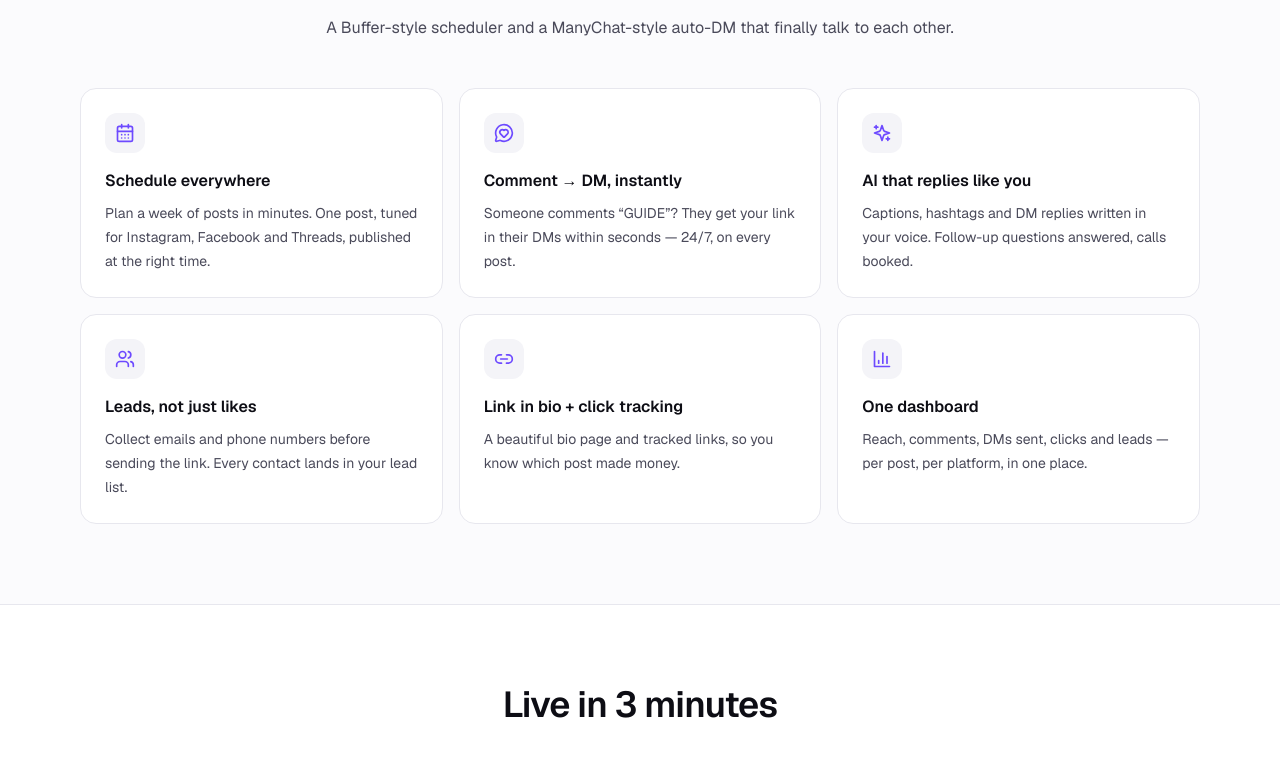
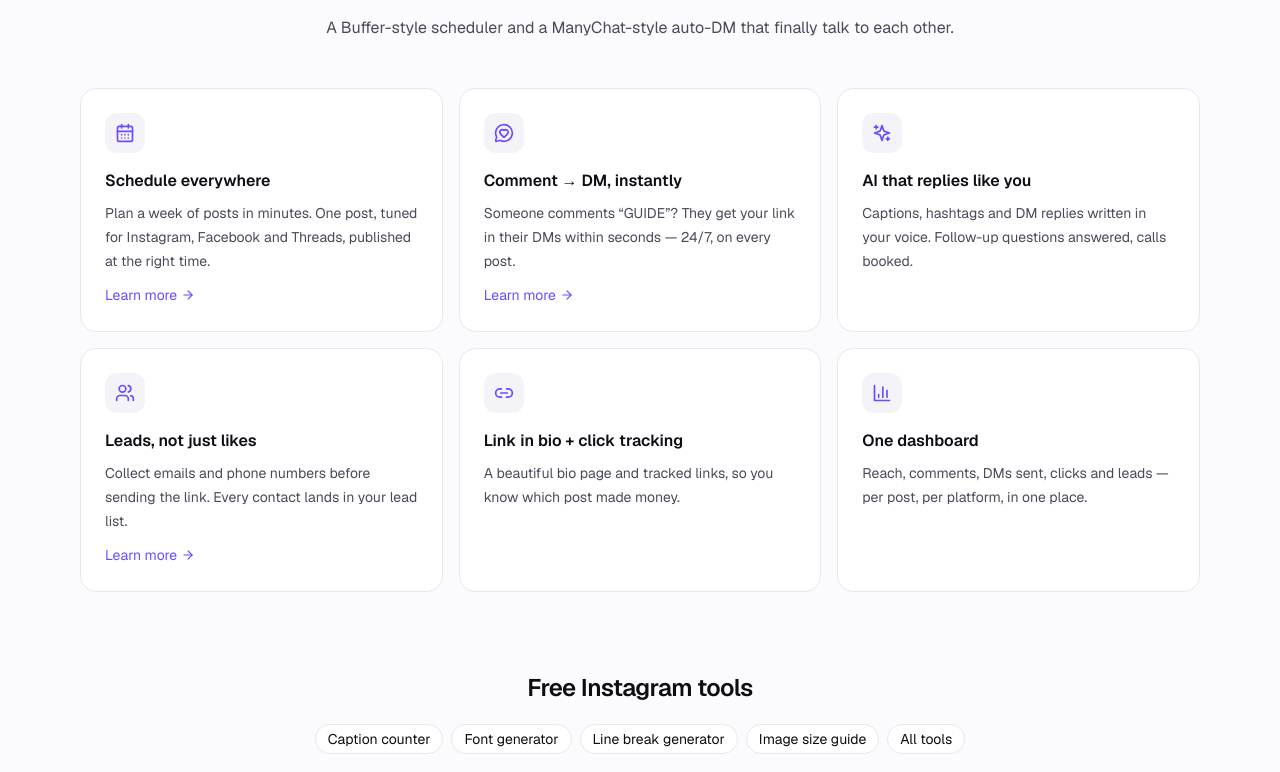
Before and after one commit to Ramanmakkar1/socialapp, a Next.js app: page / in a window 1280 px wide. Shown: the part 1260-2032 px from the top of the page. Built offline with nearby package versions, Linux system fonts and the light colour scheme; no server answers.

Commit message:
autopilot: Homepage: link the feature cards to their landing pages and add a 'Free Instagram tools' strip linking /tools
Task #2294, written by composer-2.5.

```diff
--- a/src/app/page.tsx
+++ b/src/app/page.tsx
@@ -9,10 +9,10 @@ import { BRAND } from "@/lib/brand";
 export const metadata: Metadata = { alternates: { canonical: "/" } };
 
 const features = [
-  { icon: CalendarDays, title: "Schedule everywhere", text: "Plan a week of posts in minutes. One post, tuned for Instagram, Facebook and Threads, published at the right time." },
-  { icon: MessageCircleHeart, title: "Comment → DM, instantly", text: "Someone comments “GUIDE”? They get your link in their DMs within seconds — 24/7, on every post." },
+  { icon: CalendarDays, title: "Schedule everywhere", text: "Plan a week of posts in minutes. One post, tuned for Instagram, Facebook and Threads, published at the right time.", href: "/instagram-scheduler" },
+  { icon: MessageCircleHeart, title: "Comment → DM, instantly", text: "Someone comments “GUIDE”? They get your link in their DMs within seconds — 24/7, on every post.", href: "/instagram-auto-dm" },
   { icon: Sparkles, title: "AI that replies like you", text: "Captions, hashtags and DM replies written in your voice. Follow-up questions answered, calls booked." },
-  { icon: Users, title: "Leads, not just likes", text: "Collect emails and phone numbers before sending the link. Every contact lands in your lead list." },
+  { icon: Users, title: "Leads, not just likes", text: "Collect emails and phone numbers before sending the link. Every contact lands in your lead list.", href: "/instagram-auto-dm/templates" },
   { icon: Link2, title: "Link in bio + click tracking", text: "A beautiful bio page and tracked links, so you know which post made money." },
   { icon: BarChart3, title: "One dashboard", text: "Reach, comments, DMs sent, clicks and leads — per post, per platform, in one place." },
 ];
@@ -182,13 +182,30 @@ export default function Home() {
             <p className="mt-4 text-ink-2">A Buffer-style scheduler and a ManyChat-style auto-DM that finally talk to each other.</p>
           </div>
           <div className="mt-12 grid gap-4 sm:grid-cols-2 lg:grid-cols-3">
-            {features.map(({ icon: Icon, title, text }) => (
+            {features.map(({ icon: Icon, title, text, href }) => (
               <div key={title} className="rounded-2xl border border-line bg-surface p-6 transition hover:-translate-y-0.5 hover:shadow-lg">
                 <span className="grid h-10 w-10 place-items-center rounded-xl bg-surface-2 text-brand"><Icon className="h-5 w-5" /></span>
                 <h3 className="mt-4 font-semibold">{title}</h3>
                 <p className="mt-2 text-sm leading-6 text-ink-2">{text}</p>
+                {href ? (
+                  <Link href={href} className="mt-3 inline-flex items-center gap-1 text-sm text-brand hover:underline">
+                    Learn more <ArrowRight className="h-3.5 w-3.5" />
+                  </Link>
+                ) : null}
               </div>
             ))}
+          </div>
+        </section>
+
+        {/* Free Instagram tools */}
+        <section className="mx-auto max-w-6xl px-4 pb-8">
+          <h2 className="text-center text-xl font-semibold tracking-tight sm:text-2xl">Free Instagram tools</h2>
+          <div className="mt-5 flex flex-wrap justify-center gap-2">
+            <Link href="/tools/instagram-caption-counter" className="rounded-full border border-line bg-surface px-3 py-1 text-sm">Caption counter</Link>
+            <Link href="/tools/instagram-font-generator" className="rounded-full border border-line bg-surface px-3 py-1 text-sm">Font generator</Link>
+            <Link href="/tools/instagram-line-break-generator" className="rounded-full border border-line bg-surface px-3 py-1 text-sm">Line break generator</Link>
+            <Link href="/tools/instagram-image-size" className="rounded-full border border-line bg-surface px-3 py-1 text-sm">Image size guide</Link>
+            <Link href="/tools" className="rounded-full border border-line bg-surface px-3 py-1 text-sm">All tools</Link>
           </div>
         </section>
 
```
